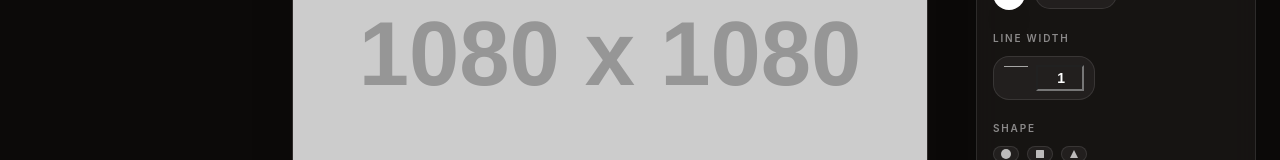
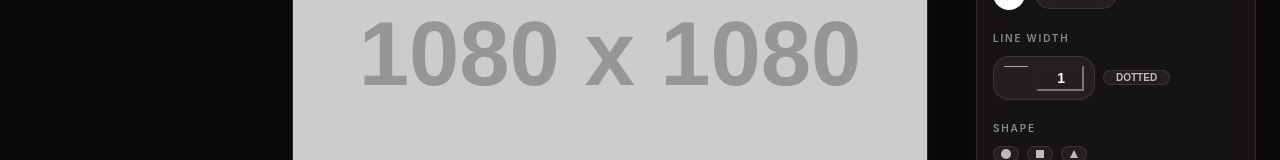
Before and after one commit to jaz801/linkedingifs, a Next.js app: page / in a window 1280 px wide. Shown: the part 297-457 px from the top of the page. Built offline with nearby package versions, Linux system fonts and the light colour scheme.

Commit message:
feat: Add dotted line style to drawing tools with UI toggle

```diff
--- a/app/page.tsx
+++ b/app/page.tsx
@@ -320,6 +320,7 @@ function buildRenderPayload({ width, height, background, lines }: BuildRenderPay
       strokeColor: line.strokeColor,
       strokeWidth: strokeWidthPx,
       endCap: line.endCap ?? 'line',
+      isDotted: line.isDotted,
     };
   });
 
@@ -471,6 +472,7 @@ export default function Home() {
   const [shapeCount, setShapeCount] = useState('1');
   const [isShapeAnimationEnabled, setIsShapeAnimationEnabled] = useState(true);
   const [lineEndCap, setLineEndCap] = useState<LineEndCap>('line');
+  const [isDotted, setIsDotted] = useState(false);
   const [canvasWidth, setCanvasWidth] = useState('1080');
   const [canvasHeight, setCanvasHeight] = useState('1080');
   const colorInputRef = useRef<HTMLInputElement>(null);
@@ -612,7 +614,9 @@ export default function Home() {
       setShape(null);
       setShapeCount('1');
       setIsShapeAnimationEnabled(true);
+      setIsShapeAnimationEnabled(true);
       setLineEndCap('line');
+      setIsDotted(false);
       return;
     }
 
@@ -621,6 +625,7 @@ export default function Home() {
     setIsShapeAnimationEnabled(selectedLine.animateShapes);
     setShapeColor(selectedLine.shapeColor.toUpperCase());
     setLineEndCap(selectedLine.endCap ?? 'line');
+    setIsDotted(selectedLine.isDotted ?? false);
   }, [selectedLine]);
 
   const openColorPicker = () => {
@@ -829,6 +834,16 @@ export default function Home() {
     const nextValue = !isShapeAnimationEnabled;
     setIsShapeAnimationEnabled(nextValue);
     updateSelectedLineProperties({ animateShapes: nextValue });
+  };
+
+  const handleToggleDotted = () => {
+    if (!selectedLine) {
+      return;
+    }
+
+    const nextValue = !isDotted;
+    setIsDotted(nextValue);
+    updateSelectedLineProperties({ isDotted: nextValue });
   };
 
   const showUploadNotice = useCallback((message: string) => {
@@ -1104,6 +1119,8 @@ export default function Home() {
           renderProgress={renderProgress}
           renderEtaSeconds={renderEtaSeconds}
           exportStatusLabel={exportStatusLabel}
+          isDotted={isDotted}
+          onToggleDotted={handleToggleDotted}
         />
       </main>
       <input
--- a/components/CanvasStage.tsx
+++ b/components/CanvasStage.tsx
@@ -455,6 +455,7 @@ export function CanvasStage({
                       strokeWidth={line.strokeWidth}
                       strokeLinecap={line.endCap === 'arrow' ? 'butt' : 'round'}
                       strokeLinejoin={line.endCap === 'arrow' ? 'miter' : 'round'}
+                      strokeDasharray={line.isDotted ? `${line.strokeWidth * 0.1} ${line.strokeWidth * 2}` : undefined}
                       fill="none"
                       style={{
                         cursor: tool === 'arrow' ? 'grab' : 'default',
--- a/components/ShapeControls.tsx
+++ b/components/ShapeControls.tsx
@@ -177,6 +177,8 @@ type ShapeControlsProps = {
   renderProgress: number;
   renderEtaSeconds: number | null;
   exportStatusLabel: string | null;
+  isDotted: boolean;
+  onToggleDotted: () => void;
 };
 
 const shapeTypes: Array<LineShapeType> = ['circle', 'square', 'triangle'];
@@ -221,6 +223,8 @@ export function ShapeControls({
   renderProgress,
   renderEtaSeconds,
   exportStatusLabel,
+  isDotted,
+  onToggleDotted,
 }: ShapeControlsProps) {
   const formattedObjectColor = useMemo(
     () => color.replace('#', '').toUpperCase(),
@@ -391,6 +395,18 @@ export function ShapeControls({
               className="w-12 bg-transparent text-right text-sm font-semibold text-white outline-none"
             />
           </div>
+          <button
+            type="button"
+            onClick={onToggleDotted}
+            aria-pressed={isDotted}
+            disabled={isShapeControlsDisabled}
+            className={`flex h-9 items-center justify-center rounded-2xl border px-3 text-[10px] font-semibold uppercase tracking-wider transition focus-visible:outline focus-visible:outline-2 focus-visible:outline-offset-2 focus-visible:outline-white ${isDotted
+              ? 'border-white bg-white text-stone-900 shadow-lg shadow-white/40'
+              : 'border-white/10 bg-white/5 text-white/70 hover:border-white/30 hover:bg-white/10 hover:text-white'
+              } ${isShapeControlsDisabled ? 'cursor-not-allowed opacity-40 hover:border-white/10 hover:bg-white/5 hover:text-white/60' : ''}`}
+          >
+            Dotted
+          </button>
         </div>
       </section>
 
--- a/hooks/useLinesManager.ts
+++ b/hooks/useLinesManager.ts
@@ -247,6 +247,7 @@ export function useLinesManager({ color, lineWidth, shapeColor, tool }: UseLines
         shapeType: null,
         shapeCount: 1,
         animateShapes: true,
+        isDotted: false,
       };
 
       setLines((prevLines) => [...prevLines, nextLine]);
@@ -342,6 +343,7 @@ export function useLinesManager({ color, lineWidth, shapeColor, tool }: UseLines
             shapeType: null,
             shapeCount: 1,
             animateShapes: true,
+            isDotted: false,
           };
 
           setLines(prev => [...prev, newLine]);
@@ -734,6 +736,7 @@ export function useLinesManager({ color, lineWidth, shapeColor, tool }: UseLines
           | 'shapeCount'
           | 'animateShapes'
           | 'shapeColor'
+          | 'isDotted'
         >
       >,
     ) => {
--- a/lib/canvas/types.ts
+++ b/lib/canvas/types.ts
@@ -57,12 +57,14 @@ export type LineSegment = {
   shapeCount: number;
   animateShapes: boolean;
   controlPoint: LinePoint | null; // Kept for 'line' tool compatibility
+  isDotted?: boolean;
 };
 
 export type DraftLine = {
   start: LinePoint;
   end: LinePoint;
   isShiftLocked: boolean;
+  isDotted?: boolean;
 };
 
 export type TranslateBounds = {
--- a/lib/render/drawLine.ts
+++ b/lib/render/drawLine.ts
@@ -41,6 +41,7 @@ export type LinePath = {
 export type StaticLine = LinePath & {
   strokeColor: string;
   strokeWidth: number;
+  isDotted?: boolean;
 };
 
 const MIN_APPROXIMATION_STEPS = 12;
@@ -58,6 +59,9 @@ export function drawLine(ctx: CanvasLikeContext, line: StaticLine) {
     ctx.lineWidth = line.strokeWidth;
     if ('lineCap' in ctx && ctx.lineCap !== undefined) {
       ctx.lineCap = 'round';
+    }
+    if (line.isDotted && 'setLineDash' in ctx && typeof ctx.setLineDash === 'function') {
+      ctx.setLineDash([line.strokeWidth * 2, line.strokeWidth * 2]);
     }
 
     ctx.beginPath();
--- a/lib/render/schema.ts
+++ b/lib/render/schema.ts
@@ -27,6 +27,7 @@ export type RenderLineInput = {
   strokeColor: string;
   strokeWidth: number;
   endCap: LineEndCap;
+  isDotted?: boolean;
 };
 
 export type RenderObjectInput = {
```
